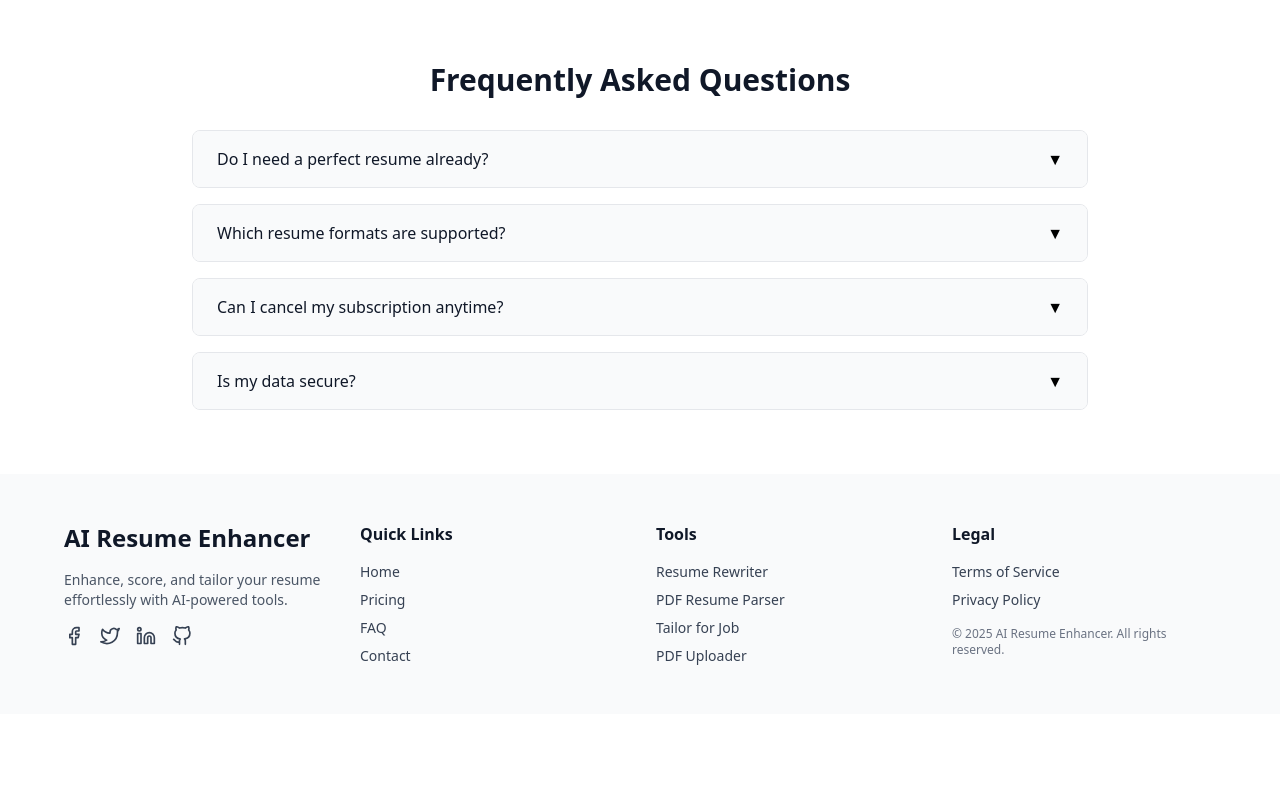
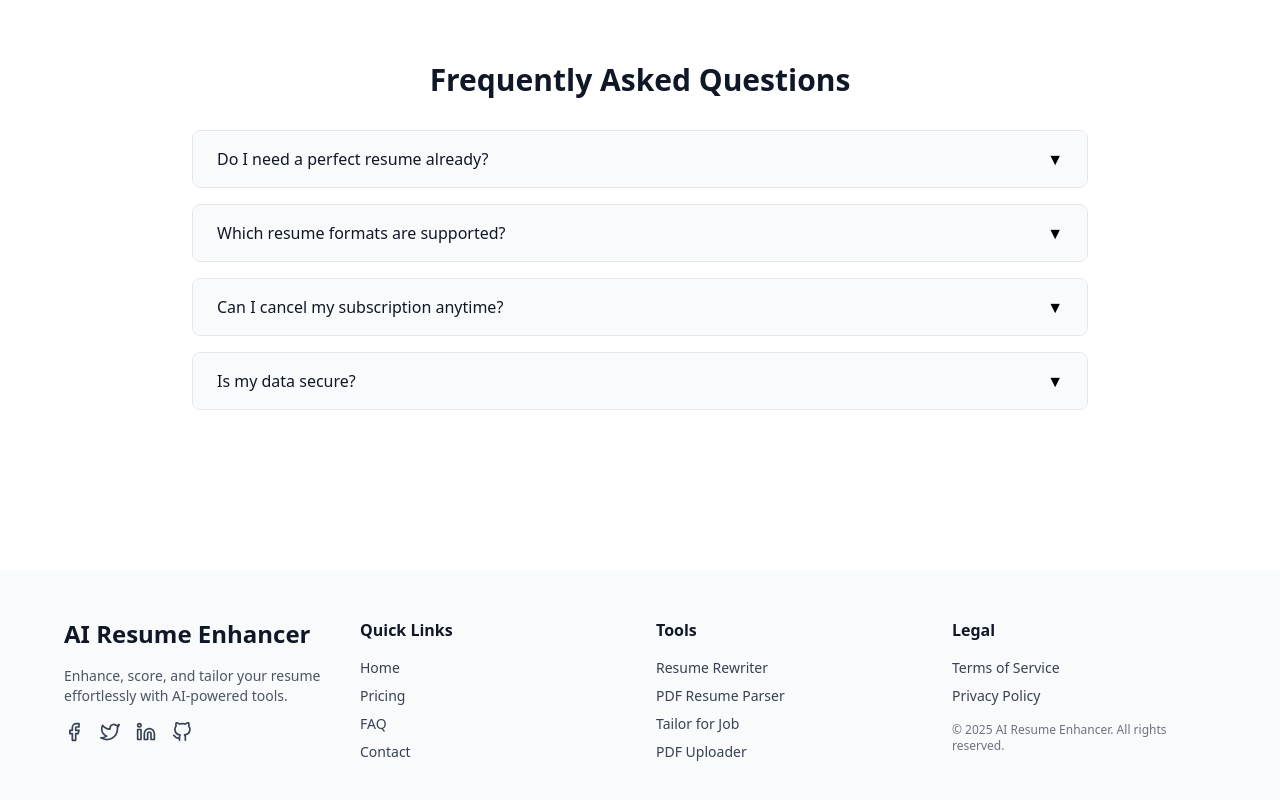
Before and after one commit to Codeprince001/ai-resume-builder, a Next.js app: page / in a window 1280 px wide. Shown: the part 3564-4364 px from the top of the page. Built offline with nearby package versions, Linux system fonts and the light colour scheme.

Commit message:
create Footer component

```diff
--- a/app/layout.tsx
+++ b/app/layout.tsx
@@ -1,6 +1,7 @@
 import type { Metadata } from "next";
 import { Geist, Geist_Mono } from "next/font/google";
 import "./globals.css";
+import { Footer } from "@/components/Footer";
 
 const geistSans = Geist({
   variable: "--font-geist-sans",
@@ -30,6 +31,7 @@ export default function RootLayout({
         <main>
 
         {children}
+        <Footer/>
         </main>
       </body>
     </html>
--- a/app/page.tsx
+++ b/app/page.tsx
@@ -1,7 +1,6 @@
 'use client';
 
 import { FAQSection } from '@/components/FAQ';
-import { Footer } from '@/components/Footer';
 import Hero from '@/components/Hero';
 import { GetItOnMobile } from '@/components/MobileApp';
 import Navbar from '@/components/Navbar';
@@ -29,8 +28,6 @@ export default function Home() {
 
       <FAQSection/>
 
-      <Footer/>
-
       <main className="flex flex-1 px-6 py-12 gap-12 max-w-7xl mx-auto flex-col md:flex-row">
         {/* Add grid + tools content here */}
       </main>
```
